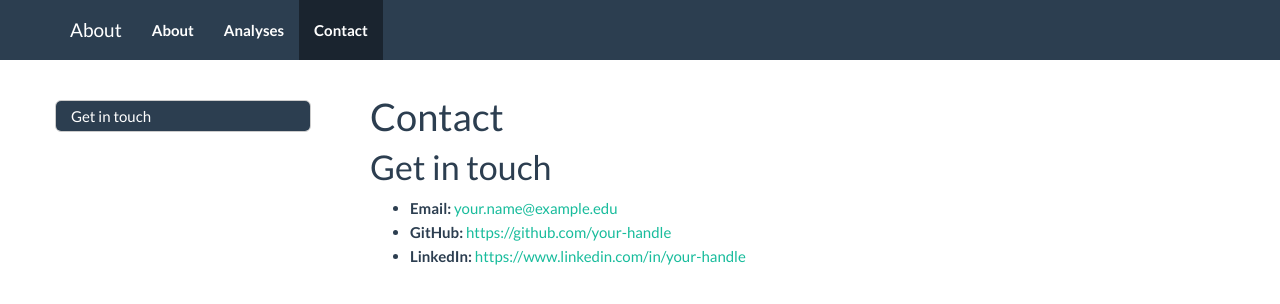
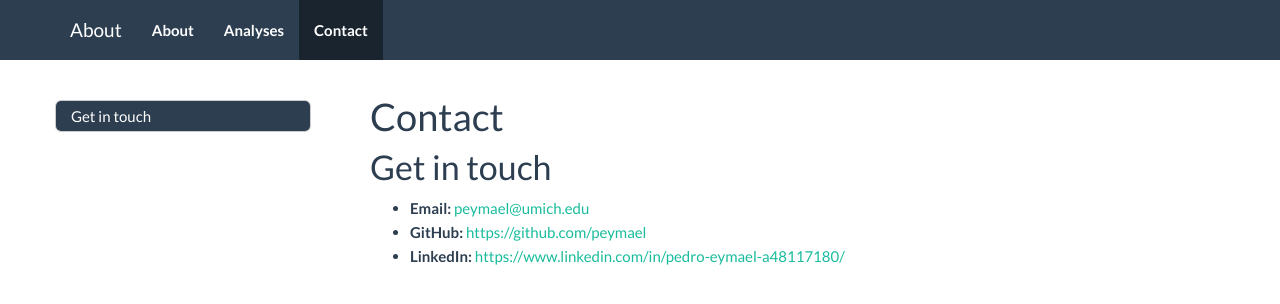
Before and after one commit to peymael/Mywebsite1, a plain HTML site: page docs/contact.html in a window 1280 px wide. Drawn offline with nearby package versions, Linux system fonts and the light colour scheme; some packages are replaced by stand-ins of ours.

Commit message:
Update contact.html

```diff
--- a/docs/contact.html
+++ b/docs/contact.html
@@ -348,15 +348,15 @@ div.tocify {
 <div id="get-in-touch" class="section level1">
 <h1>Get in touch</h1>
 <ul>
-<li><strong>Email:</strong> <a href="mailto:your.name@example.edu"
-class="email">your.name@example.edu</a><br />
+<li><strong>Email:</strong> <a href="mailto:peymael@umich.edu"
+class="email">peymael@umich.edu</a><br />
 </li>
-<li><strong>GitHub:</strong> <a href="https://github.com/your-handle"
-class="uri">https://github.com/your-handle</a><br />
+<li><strong>GitHub:</strong> <a href="https://github.com/peymael"
+class="uri">https://github.com/peymael</a><br />
 </li>
 <li><strong>LinkedIn:</strong> <a
-href="https://www.linkedin.com/in/your-handle"
-class="uri">https://www.linkedin.com/in/your-handle</a></li>
+href="https://www.linkedin.com/in/pedro-eymael-a48117180/"
+class="uri">https://www.linkedin.com/in/pedro-eymael-a48117180/</a></li>
 </ul>
 </div>
 
```
